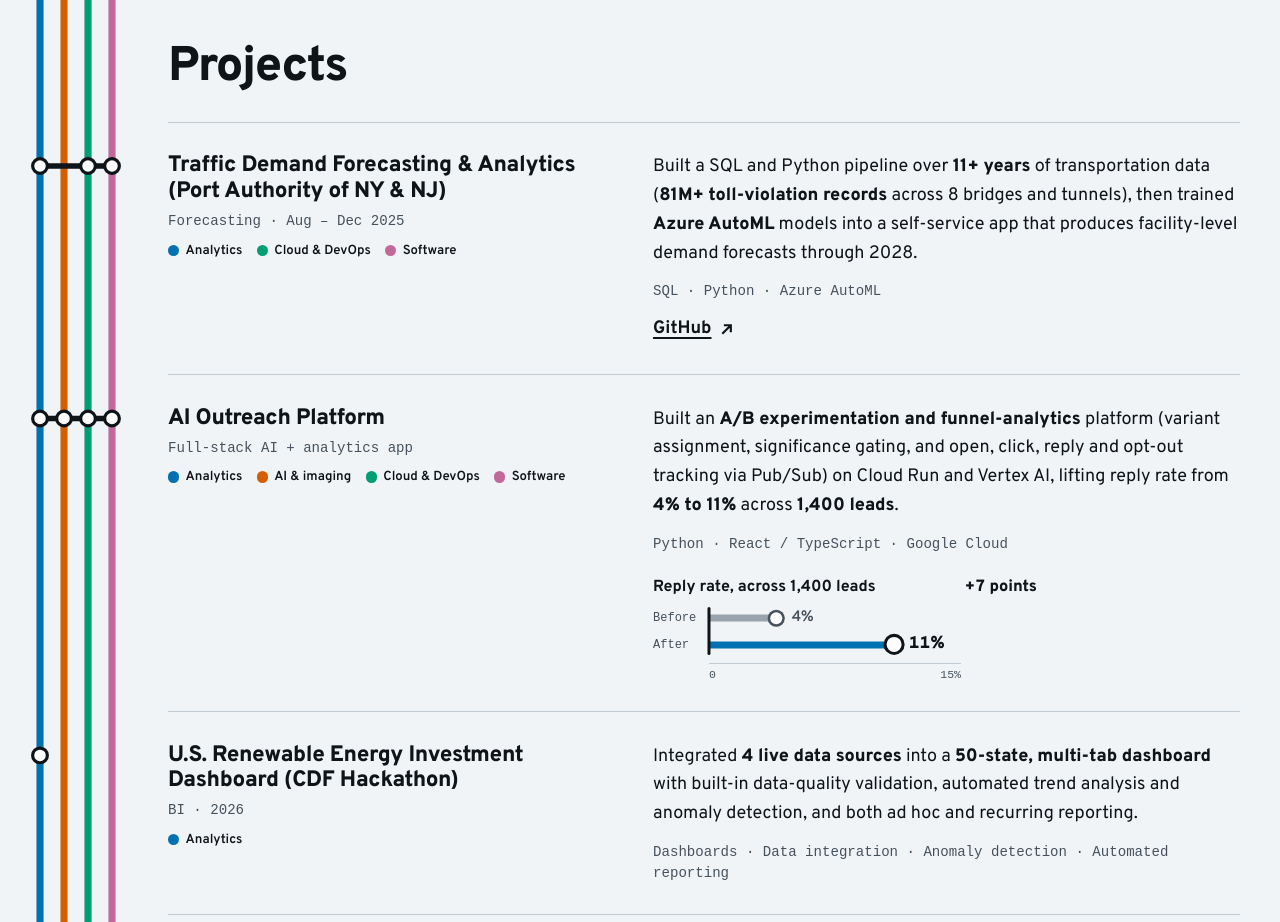
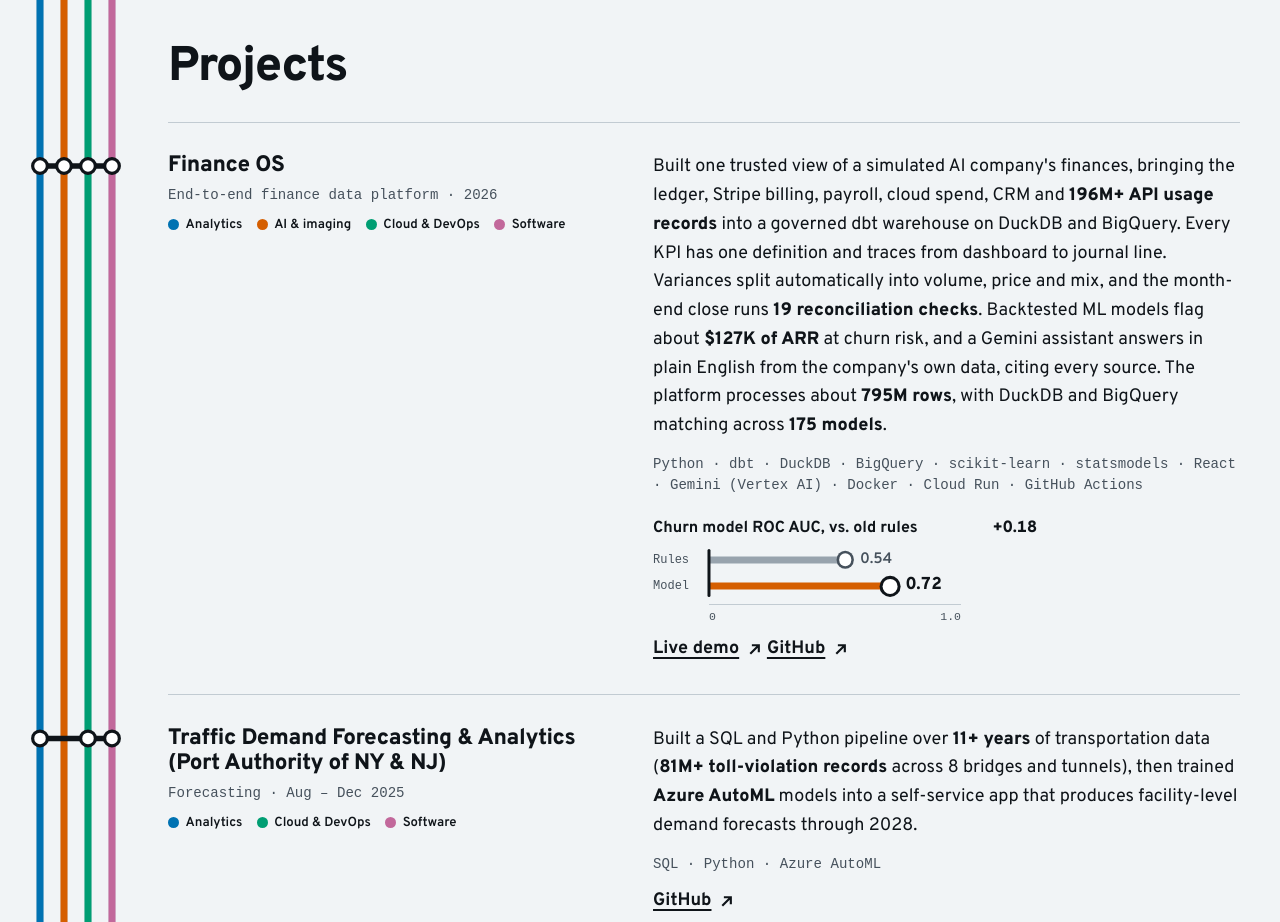
Before and after one commit to sivram04/sivram04.github.io, a plain HTML site: page index.html in a window 1280 px wide. Shown: the part 5700-6622 px from the top of the page. Drawn offline with Linux system fonts and the light colour scheme; a web font is replaced by a local one.

Commit message:
Add Finance OS project to portfolio

```diff
--- a/index.html
+++ b/index.html
@@ -259,6 +259,29 @@
         <section id="projects">
           <h2>Projects</h2>
           <ol class="projects">
+            <li class="project" id="p-finance" data-lanes="a i c s">
+              <div>
+                <h3>Finance OS</h3>
+                <p class="meta">End-to-end finance data platform · 2026</p>
+                <p class="lines"></p>
+              </div>
+              <div class="text">
+                <p>Built one trusted view of a simulated AI company's finances, bringing the ledger, Stripe billing, payroll, cloud spend, CRM and <strong>196M+ API usage records</strong> into a governed dbt warehouse on DuckDB and BigQuery. Every KPI has one definition and traces from dashboard to journal line. Variances split automatically into volume, price and mix, and the month-end close runs <strong>19 reconciliation checks</strong>. Backtested ML models flag about <strong>$127K of ARR</strong> at churn risk, and a Gemini assistant answers in plain English from the company's own data, citing every source. The platform processes about <strong>795M rows</strong>, with DuckDB and BigQuery matching across <strong>175 models</strong>.</p>
+                <p class="stack">Python · dbt · DuckDB · BigQuery · scikit-learn · statsmodels · React · Gemini (Vertex AI) · Docker · Cloud Run · GitHub Actions</p>
+                <figure class="chart">
+                  <div class="pair" style="--lane: var(--i)">
+                    <p class="pt">Churn model ROC AUC, vs. old rules <b>+0.18</b></p>
+                    <dl>
+                      <div class="was" style="--v: 0.54"><dt>Rules</dt><dd><i></i><span>0.54</span></dd></div>
+                      <div class="now" style="--v: 0.72"><dt>Model</dt><dd><i></i><span>0.72</span></dd></div>
+                    </dl>
+                    <p class="ax" aria-hidden="true"><span>0</span><span>1.0</span></p>
+                  </div>
+                </figure>
+                <a class="more-link" href="https://finance-os-905768726552.us-central1.run.app" target="_blank" rel="noopener">Live demo <svg class="ar" viewBox="0 0 16 16" aria-hidden="true"><path d="M4 12 12 4M5.5 4H12v6.5" /></svg></a>
+                <a class="more-link" href="https://github.com/sivram04/finance-os" target="_blank" rel="noopener">GitHub <svg class="ar" viewBox="0 0 16 16" aria-hidden="true"><path d="M4 12 12 4M5.5 4H12v6.5" /></svg></a>
+              </div>
+            </li>
             <li class="project" id="p-port" data-lanes="a c s">
               <div>
                 <h3>Traffic Demand Forecasting &amp; Analytics (Port Authority of NY &amp; NJ)</h3>
```
